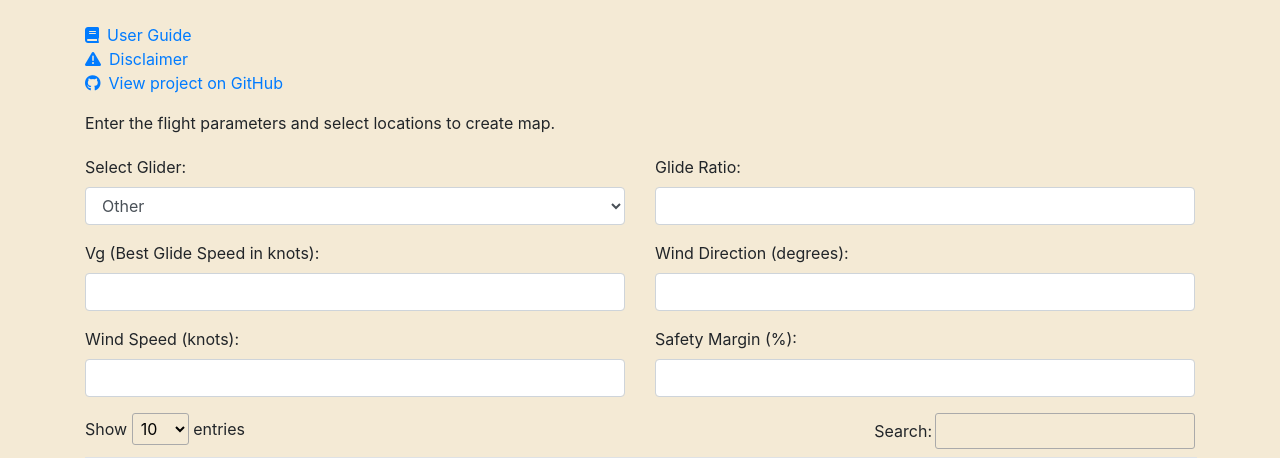
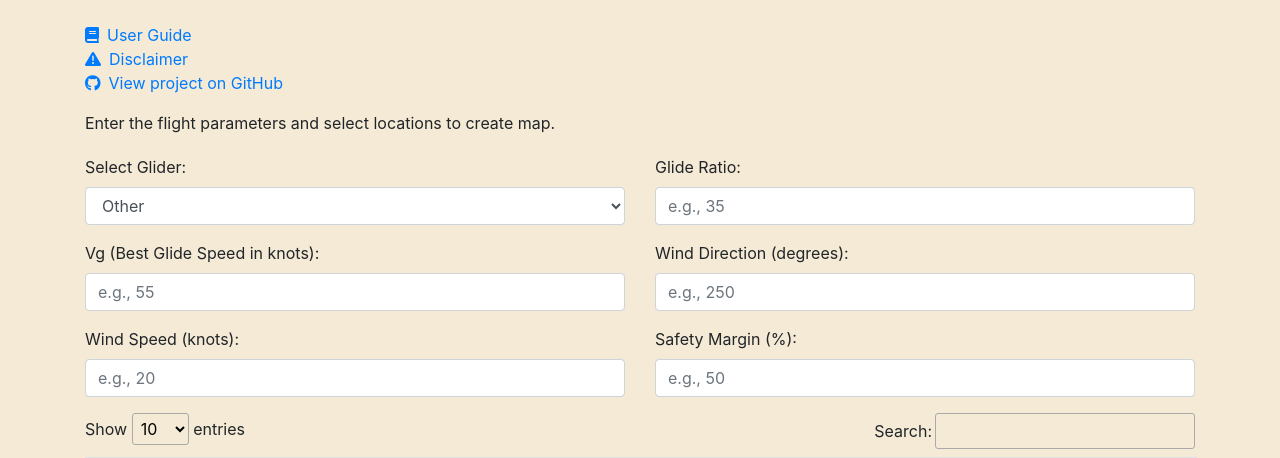
Before and after one commit to AlexCodeGlider/gliderFlightPlanner, a Flask app: page /index in a window 1280 px wide. Shown: the part 133-591 px from the top of the page. Run offline with Flask 3, Linux system fonts and the light colour scheme; the visitor is signed in with stand-in values (Sample User, id 1); some libraries are stand-ins or nearby versions.

Commit message:
Place holder values and minor cleanup

```diff
--- a/templates/index.html
+++ b/templates/index.html
@@ -5,7 +5,6 @@
 <!-- Define glidersData first -->
 <script>
     var glidersData = {{ gliders_json | safe }};
-    console.log(glidersData);
 </script>
 
 <script>
@@ -128,34 +127,34 @@
                 <div class="col-md-6">
                     <div class="form-group">
                         <label for="glideRatio">Glide Ratio:</label>
-                        <input type="number" class="form-control" id="glideRatio" name="glideRatio" required>
+                        <input type="number" class="form-control" id="glideRatio" name="glideRatio" placeholder="e.g., 35" required>
                     </div>
                 </div>
                 <div class="col-md-6">
                     <div class="form-group">
                         <label for="vg">Vg (Best Glide Speed in knots):</label>
-                        <input type="number" class="form-control" id="vg" name="vg" required>
+                        <input type="number" class="form-control" id="vg" name="vg" placeholder="e.g., 55" required>
                     </div>
                 </div>
 
                 <div class="col-md-6">
                     <div class="form-group">
                         <label for="windDirection">Wind Direction (degrees):</label>
-                        <input type="number" class="form-control" id="windDirection" name="windDirection" min="0" max="360" required>
+                        <input type="number" class="form-control" id="windDirection" name="windDirection" min="0" max="360" placeholder="e.g., 250" required>
                     </div>
                 </div>
 
                 <div class="col-md-6">
                     <div class="form-group">
                         <label for="windSpeed">Wind Speed (knots):</label>
-                        <input type="number" class="form-control" id="windSpeed" name="windSpeed" required>
+                        <input type="number" class="form-control" id="windSpeed" name="windSpeed" placeholder="e.g., 20" required>
                     </div>
                 </div>
 
                 <div class="col-md-6">
                     <div class="form-group">
                         <label for="safetyMargin">Safety Margin (%):</label>
-                        <input type="number" class="form-control" id="safetyMargin" name="safetyMargin" min="0" max="100" step="1" required>
+                        <input type="number" class="form-control" id="safetyMargin" name="safetyMargin" min="0" max="100" step="1" placeholder="e.g., 50" required>
                     </div>
                 </div>
             </div>
```
